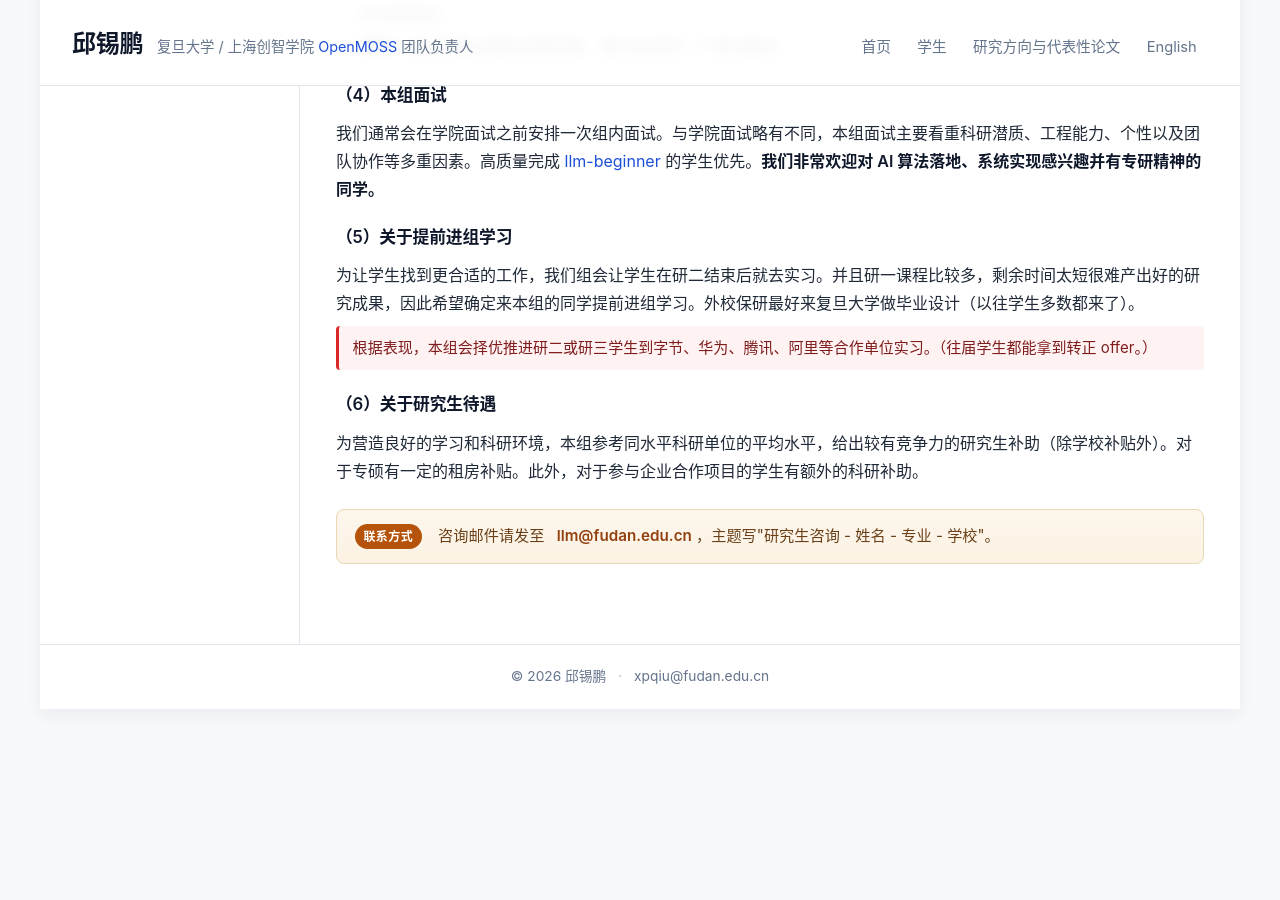
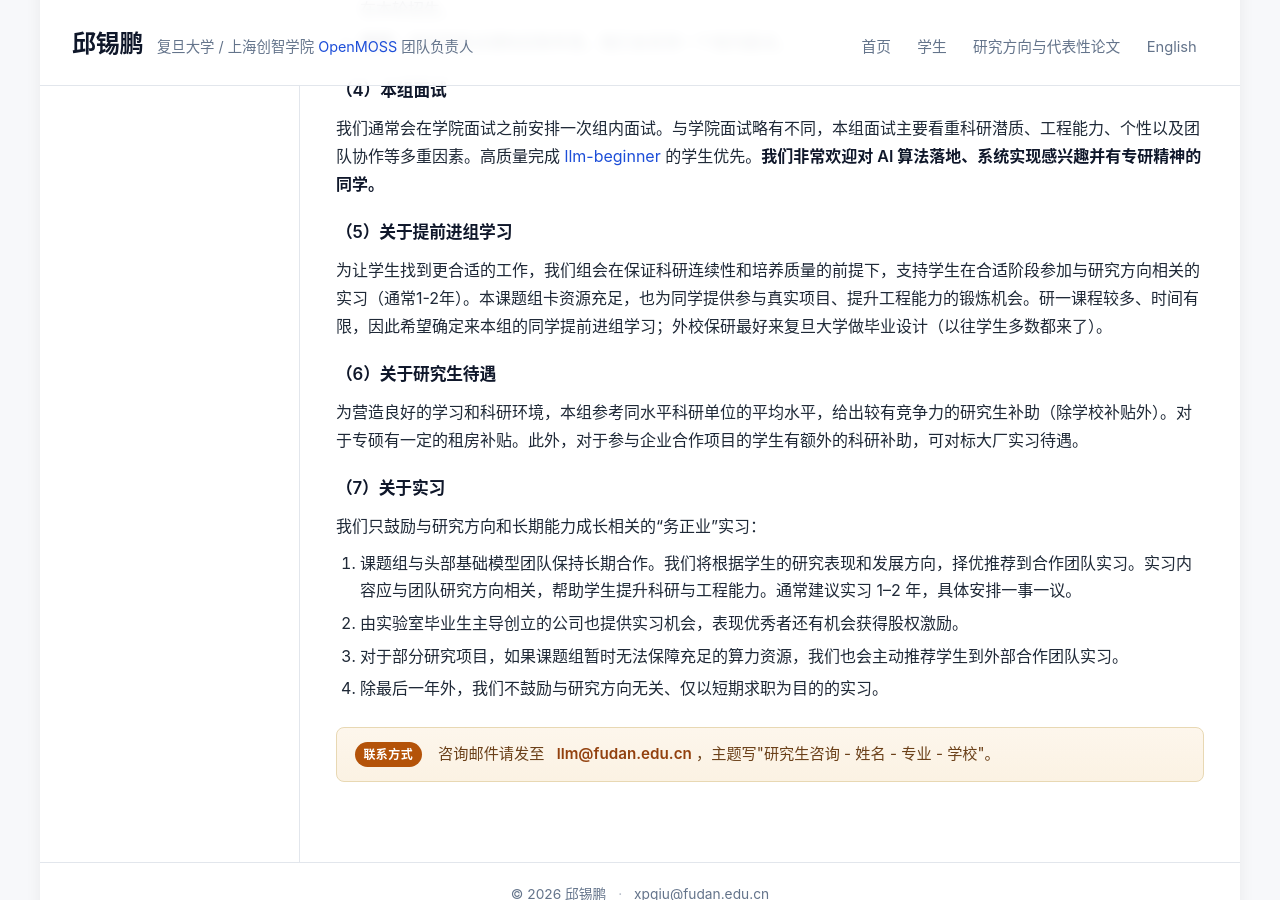
Before and after one commit to xpqiu/xpqiu.github.io, a Jekyll site: the page built from graduate.md, in a window 1280 px wide and 900 px high, scrolled down 1117 px. Built offline with Jekyll 4.4.1, drawn with Linux system fonts in a browser that asks for light colours; some web fonts are replaced; before the commit the page ends 1826 px from its top, so only the background shows below that; some of the changed text lies outside the part shown.

Commit message:
Update graduate.md

```diff
--- a/graduate.md
+++ b/graduate.md
@@ -9,14 +9,13 @@ permalink: /graduate.html
 
 ## 招收对象
 
-我们致力于做长周期、高影响力的研究，招募对 AGI 充满热情的研究生。我们期待你思维活跃、积极主动、热爱研究或开发、刻苦勤奋、不怕失败，并真正有志于在大模型领域从事科学研究与落地应用。
+我们致力于做长周期、高影响力的研究，招募对 AGI 充满热情的研究生。我们期待你思维活跃、积极主动、热爱研究或开发、刻苦勤奋、不怕失败，并真正有志于在大模型领域从事科学研究与落地应用。我们也长期招收基础扎实、处于本科低年级阶段的同学，欢迎尽早加入课题组探索研究。
 
 
 **重要事项**
 
 1. 我们不鼓励以发论文为目的的研究。只是为了混学位、好找工作或追求论文数量的同学不要选择我们！
-2. 除项目合作推荐实习外，我们不允许学生在研三、博五之前进行实习。有实习情结的同学请不要选择我们。
-3. 本组研究生都会根据需要安排一定的工程任务。如果不愿意参与工程项目的同学，也请不要选择我们。
+2. 本组研究生都会根据需要安排一定的工程任务。如果不愿意参与工程项目的同学，也请不要选择我们。
 
 如果你立志在大模型、AI系统、智能体、多模态、科学智能、具身智能等前沿领域做出高质量高影响力工作，欢迎加入我们！
 
@@ -49,13 +48,21 @@ permalink: /graduate.html
 
 ### （5）关于提前进组学习
 
-为让学生找到更合适的工作，我们组会让学生在研二结束后就去实习。并且研一课程比较多，剩余时间太短很难产出好的研究成果，因此希望确定来本组的同学提前进组学习。外校保研最好来复旦大学做毕业设计（以往学生多数都来了）。
+为让学生找到更合适的工作，我们组会在保证科研连续性和培养质量的前提下，支持学生在合适阶段参加与研究方向相关的实习（通常1-2年）。本课题组卡资源充足，也为同学提供参与真实项目、提升工程能力的锻炼机会。研一课程较多、时间有限，因此希望确定来本组的同学提前进组学习；外校保研最好来复旦大学做毕业设计（以往学生多数都来了）。
 
-<p class="notice">根据表现，本组会择优推进研二或研三学生到字节、华为、腾讯、阿里等合作单位实习。（往届学生都能拿到转正 offer。）</p>
 
 ### （6）关于研究生待遇
 
-为营造良好的学习和科研环境，本组参考同水平科研单位的平均水平，给出较有竞争力的研究生补助（除学校补贴外）。对于专硕有一定的租房补贴。此外，对于参与企业合作项目的学生有额外的科研补助。
+为营造良好的学习和科研环境，本组参考同水平科研单位的平均水平，给出较有竞争力的研究生补助（除学校补贴外）。对于专硕有一定的租房补贴。此外，对于参与企业合作项目的学生有额外的科研补助，可对标大厂实习待遇。
+
+### （7）关于实习
+
+我们只鼓励与研究方向和长期能力成长相关的“务正业”实习：
+
+1. 课题组与头部基础模型团队保持长期合作。我们将根据学生的研究表现和发展方向，择优推荐到合作团队实习。实习内容应与团队研究方向相关，帮助学生提升科研与工程能力。通常建议实习 1–2 年，具体安排一事一议。
+2. 由实验室毕业生主导创立的公司也提供实习机会，表现优秀者还有机会获得股权激励。
+3. 对于部分研究项目，如果课题组暂时无法保障充足的算力资源，我们也会主动推荐学生到外部合作团队实习。
+4. 除最后一年外，我们不鼓励与研究方向无关、仅以短期求职为目的的实习。
 
 <aside class="callout callout--recruit">
   <span class="callout__badge">联系方式</span>
```
